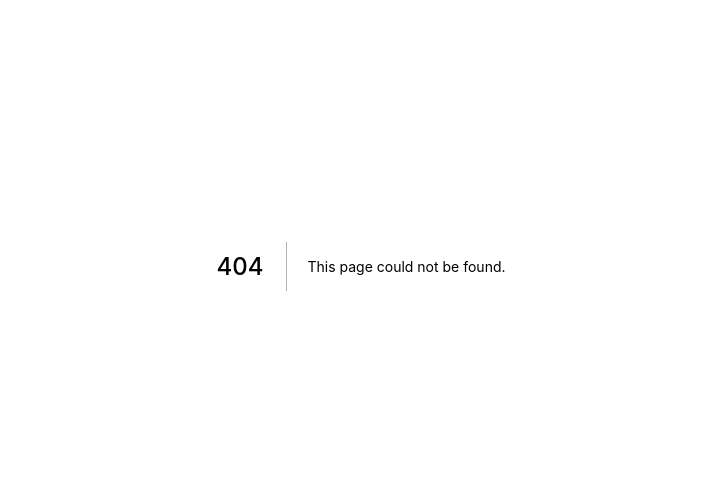
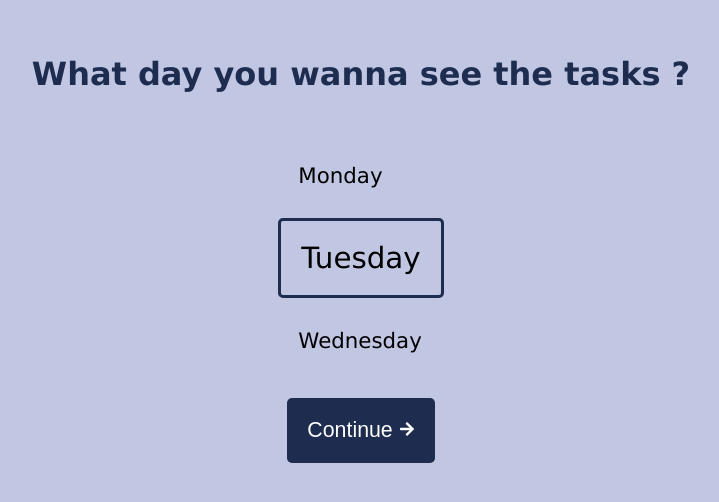
Before and after one commit to GustavoSMelo/TaskManager, a Next.js app in the folder frontend/: page /home in a window 1280 px wide. Before the commit this address had no page. Shown: the part 134-636 px from the top of the page, without its empty margins (279-998 px from the left). Built offline with nearby package versions, Linux system fonts and the light colour scheme.

Commit message:
creating home page

```diff
--- /dev/null
+++ b/frontend/pages/home.tsx
@@ -0,0 +1,47 @@
+import React, { useState } from 'react'
+import { Container } from '../styles/home.style'
+import { FaArrowRight } from 'react-icons/fa'
+
+const Home: React.FC = () => {
+
+    const [days, setDays] = useState(['Monday', 'Tuesday', 'Wednesday'])
+    const [daysOfWeek, setDaysOfWeek] = useState(['Monday', 'Tuesday', 'Wednesday', 'Thursday', 'Friday', 'Saturday', 'Sunday'])
+    const [choosedDay, setChoosedDay] = useState('Tuesday')
+
+    const handleChangeDay = (indexDay: number) => {
+        const currentlyIndexDay = daysOfWeek.findIndex(day => day === choosedDay)
+
+        if (indexDay === 0) {
+            setDays([daysOfWeek[currentlyIndexDay - 2], daysOfWeek[currentlyIndexDay - 1], daysOfWeek[currentlyIndexDay]])
+
+            console.log([daysOfWeek[currentlyIndexDay - 2], daysOfWeek[currentlyIndexDay - 1], daysOfWeek[currentlyIndexDay]])
+
+            setChoosedDay(daysOfWeek[currentlyIndexDay - 1])
+
+        } else if (indexDay === 2) {
+            setDays([daysOfWeek[currentlyIndexDay], daysOfWeek[currentlyIndexDay + 1], daysOfWeek[currentlyIndexDay + 2]])
+
+
+            console.log([daysOfWeek[currentlyIndexDay], daysOfWeek[currentlyIndexDay + 1], daysOfWeek[currentlyIndexDay + 2]])
+
+            setChoosedDay(daysOfWeek[currentlyIndexDay + 1])
+        }
+    }
+
+
+
+    return (
+        <Container>
+            <h1>What day you wanna see the tasks ? </h1>
+            <ul>
+                <li onClick={() => handleChangeDay(0)}>{days[0]}</li>
+                <li onClick={() => handleChangeDay(1)}>{days[1]}</li>
+                <li onClick={() => handleChangeDay(2)}>{days[2]}</li>
+            </ul>
+
+            <button>Continue <FaArrowRight color='#fff' fontSize={16} /></button>
+        </Container>
+    )
+}
+
+export default Home
--- /dev/null
+++ b/frontend/styles/home.style.ts
@@ -0,0 +1,67 @@
+import styled, {keyframes} from 'styled-components'
+
+const borderAnimation = keyframes`
+    from {
+        transform: translateY(50%)
+    } to {
+        transform: translateY(45%)
+    }
+`
+
+export const Container = styled.main`
+
+    display: flex;
+    background-color: #C1C7E3;
+    height: 100vh;
+    flex-direction: column;
+    align-items: center;
+    justify-content: center;
+
+    h1 {
+        font-family: Verdana, Geneva, Tahoma, sans-serif;
+        color: #1d2c4f;
+    }
+
+    ul {
+        margin-top: 40px;
+    }
+
+    ul > li {
+        margin: 10px;
+        list-style-type: none;
+        font-size: 16pt;
+        font-family: Verdana, Geneva, Tahoma, sans-serif;
+        padding: 20px;
+        transition: 0.5s;
+        cursor: pointer;
+    }
+
+    ul > li:hover {
+        font-size: 18pt;
+        transition: 0.5s;
+        border-radius: 5px;
+    }
+
+    ul > li:nth-child(2) {
+        font-size: 22pt;
+        transition: 0.5s;
+        border-top: 3px solid #1d2c4f;
+        border-bottom: 3px solid #1d2c4f;
+        border-left: 3px solid #1d2c4f;
+        border-right: 3px solid #1d2c4f;
+        border-radius: 5px;
+    }
+
+    button {
+        background-color: #1d2c4f;
+        border: none;
+        border-radius: 5px;
+        padding: 20px;
+        margin: 15px;
+        color: #fff;
+        font-size: 16pt;
+        cursor: pointer;
+
+    }
+
+`
```
